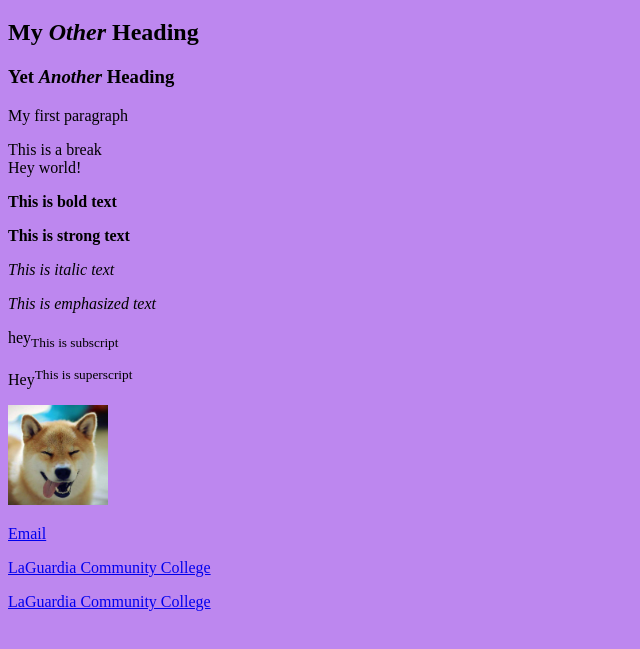
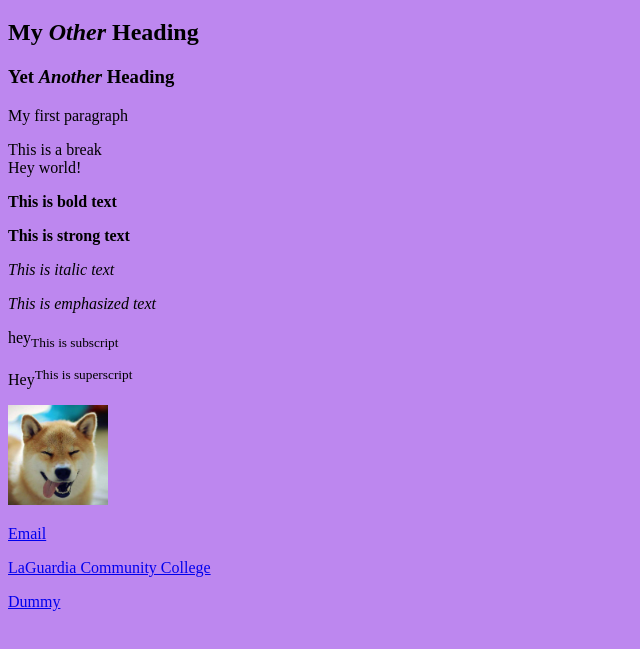
Before and after one commit to josehernandez96/josehernandez, a plain HTML site: page index.html in a window 1280 px wide. Shown: the part 61-710 px from the top of the page, without its empty margins (0-640 px from the left). Drawn offline with Linux system fonts and the light colour scheme.

Commit message:
Update index.html

```diff
--- a/index.html
+++ b/index.html
@@ -20,7 +20,7 @@
 
     <p><a href="mailto:josewhernandez96@gmail.com">Email</a></p>
     <p><a href="https://www.laguardia.edu">LaGuardia Community College</a></p>
-    <p><a href="index2.html">LaGuardia Community College</a></p>
+    <p><a href="index2.html">Dummy</a></p>
 
 </body>
 </html>
```
